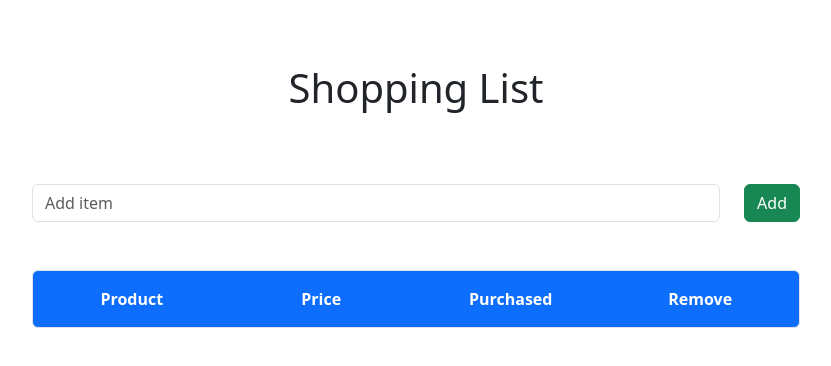
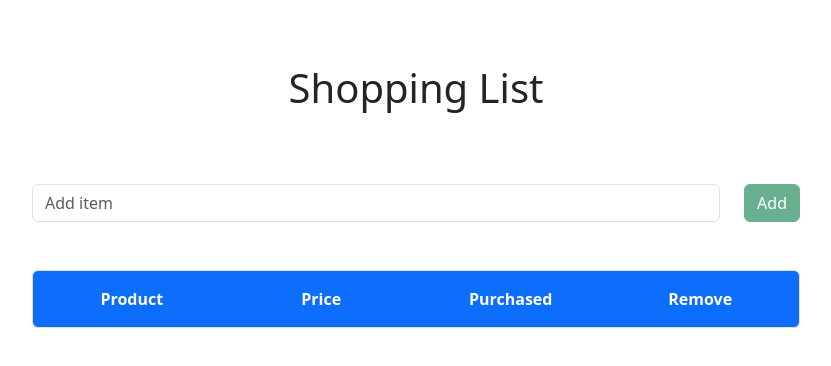
Before and after one commit to mmkobylin/shopping_list, a React (Create React App) app: page / in a window 1280 px wide. Shown: the top 366 px of the page, without its empty margins (224-1055 px from the left). Built offline with nearby package versions, Linux system fonts and the light colour scheme.

Commit message:
button improvement

```diff
--- a/src/components/Input.js
+++ b/src/components/Input.js
@@ -32,8 +32,11 @@ export const Input = ( { addItem } ) => {
                     />
                 </Col>
                 <Col xs="auto">
-                    <Button type="submit" variant='success'>
-                        Add
+
+                    <Button
+                        type = "submit"
+                        disabled = { !value }
+                        variant="success"> Add
                     </Button>
                 </Col>
             </Row>
--- a/src/components/ShoppingList.js
+++ b/src/components/ShoppingList.js
@@ -11,7 +11,7 @@ export const ShoppingList = () => {
 
     // add item with a random id
     const addItem = item => {
-        setList( [ ...list, { id: uuidv4(), name: item, purchased: false, price: 1 } ] )
+        setList( [ ...list, { id: uuidv4(), name: item, purchased: false, price: fetchPrice() } ] )
     }
 
     //removing the item
@@ -23,6 +23,10 @@ export const ShoppingList = () => {
     const crossItem = id => {
         setList(list.map (
             item => item.id === id ? { ...item, purchased: !item.purchased } : item ) )
+    }
+
+    const fetchPrice = () => {
+        return ( Math.random() * 3 ).toFixed(2);
     }
 
   return (
```
